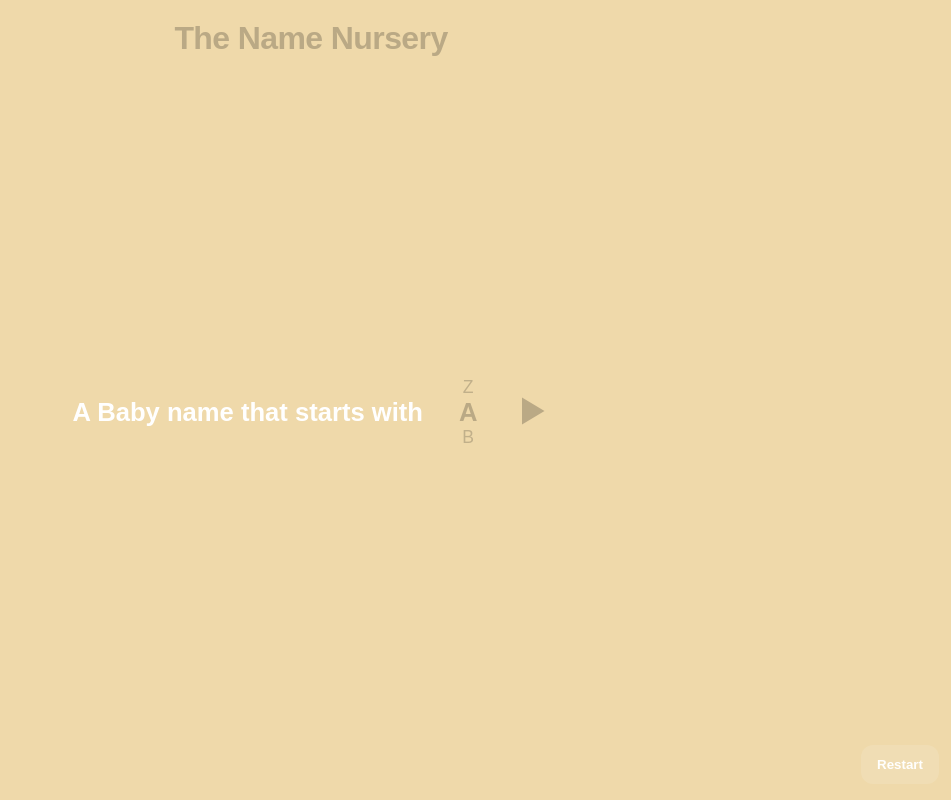
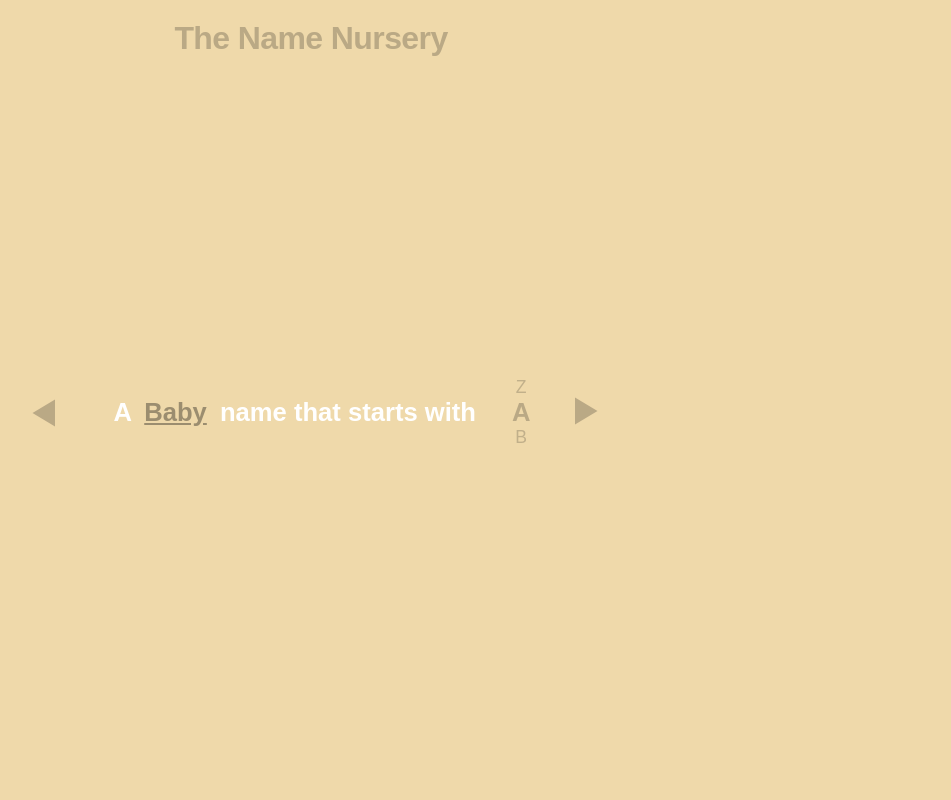
Before and after one commit to jonathankerth/the-name-nursery, a Next.js app: page /names in a window 1280 px wide. Shown: the whole page, without its empty margins (329-1280 px from the left). Built offline with nearby package versions, Linux system fonts and the light colour scheme.

Commit message:
improve page transition

```diff
--- a/src/app/globals.css
+++ b/src/app/globals.css
@@ -15,6 +15,9 @@ body {
   max-width: 100vw;
   overflow-x: hidden;
 }
+
+/* ensure the app wrapper covers the viewport so transition background is visible */
+#app-root { min-height: 100vh; }
 
 body {
   color: var(--foreground);
--- a/src/app/layout.tsx
+++ b/src/app/layout.tsx
@@ -2,6 +2,7 @@ import type { Metadata } from "next";
 import { Geist, Geist_Mono } from "next/font/google";
 import "./globals.css";
 import FloatingRestart from "../components/FloatingRestart";
+import PageTransitionCleaner from "../components/PageTransitionCleaner";
 
 const geistSans = Geist({
 	variable: "--font-geist-sans",
@@ -26,8 +27,11 @@ export default function RootLayout({
 	return (
 		<html lang="en">
 			<body className={`${geistSans.variable} ${geistMono.variable}`}>
-				{children}
-				<FloatingRestart />
+				<div id="app-root">
+					<PageTransitionCleaner />
+					{children}
+					<FloatingRestart />
+				</div>
 			</body>
 		</html>
 	);
--- a/src/app/names/NamesClient.tsx
+++ b/src/app/names/NamesClient.tsx
@@ -27,6 +27,9 @@ export default function NamesClient() {
 	};
 
 	const wheelColor = darken(pageColors[type] || "#ffffff", 0.22);
+
+	// header-like darker color for emphasis
+	const headerColor = darken(pageColors[type] || "#ffffff", 0.35);
 
 	const alphabet = useMemo(
 		() => Array.from({ length: 26 }).map((_, i) => String.fromCharCode(65 + i)),
@@ -98,6 +101,12 @@ export default function NamesClient() {
 				)}`);
 		};
 
+		// prefetch results route for the selected letter to make navigation instantaneous
+		useEffect(() => {
+			const letter = alphabet[index];
+			router.prefetch(`/results?type=${encodeURIComponent(type)}&letter=${encodeURIComponent(letter)}`);
+		}, [index, type, router, alphabet]);
+
 		const submit = (e: React.FormEvent) => {
 			e.preventDefault();
 			doSubmit();
@@ -124,9 +133,30 @@ export default function NamesClient() {
 								}
 							}}
 						>
-					<span className={styles.phrase}>{`A ${
-						type.charAt(0).toUpperCase() + type.slice(1)
-					} name that starts with`}</span>
+					<button
+						className={styles.backTriangle}
+						type="button"
+						aria-label="Back"
+						onClick={() => {
+							router.back();
+						}}
+					>
+						<svg
+							width="36"
+							height="36"
+							viewBox="0 0 32 32"
+							fill="none"
+							xmlns="http://www.w3.org/2000/svg"
+						>
+							<polygon points="24,4 4,16 24,28" fill={wheelColor} />
+						</svg>
+					</button>
+
+					<span className={styles.phrase}>
+						A <span className={styles.selectedType} style={{ color: headerColor }}>{
+							type.charAt(0).toUpperCase() + type.slice(1)
+						}</span> name that starts with
+					</span>
 
 					<div
 						ref={wheelRef}
@@ -164,6 +194,8 @@ export default function NamesClient() {
 							<polygon points="8,4 28,16 8,28" fill={wheelColor} />
 						</svg>
 					</button>
+
+
 				</form>
 			</main>
 		</div>
--- a/src/app/names/names.module.css
+++ b/src/app/names/names.module.css
@@ -21,10 +21,18 @@
 	/* reduce gap so the alphabet column takes less left/right space */
 	gap: 36px;
 	white-space: nowrap;
+	overflow-x: auto;
+	-webkit-overflow-scrolling: touch;
+	padding: 0 12px; /* give space so arrows aren't flush with screen edges */
 }
 .phrase {
 	font-size: 1.6rem;
 	font-weight: 700;
+}
+.selectedType {
+	text-decoration: underline;
+	font-weight: 800;
+	padding: 0 6px;
 }
 .wheelColumn {
 	display: flex;
@@ -72,17 +80,43 @@
 	cursor: pointer;
 }
 
+.backTriangle {
+	background: none;
+	border: none;
+	padding: 6px 8px;
+	margin-right: 6px;
+	cursor: pointer;
+}
+
+.backTriangle svg { display: block; }
+
 .wheelColumn:focus {
 	outline: none;
 }
 
 @media (max-width: 600px) {
+	/* compact layout so everything fits on narrow viewports without horizontal scroll */
+	.sentenceForm {
+		gap: 8px;
+		padding: 0 8px;
+		white-space: nowrap;
+		overflow-x: visible;
+	}
+
 	.phrase {
-		font-size: 1rem;
+		font-size: 0.95rem;
 	}
+
 	.wheelCenter {
-		font-size: 1.6rem;
+		font-size: 1.4rem;
 	}
-	/* tighten the wheel horizontal footprint on small screens by using padding */
-	.wheelColumn { padding: 0 6px; }
+
+	.wheelFaded { font-size: 0.9rem; }
+
+	/* reduce wheel footprint and triangle sizes */
+	.wheelColumn { padding: 0 4px; }
+	.backTriangle { padding: 2px; margin-right: 6px; }
+	.triangleBtn { padding: 4px; margin-left: 6px; }
+
+	.backTriangle svg, .triangleBtn svg { width: 22px; height: 22px; }
 }
--- a/src/app/names/page.tsx
+++ b/src/app/names/page.tsx
@@ -2,9 +2,6 @@ import React from "react";
 import NamesClient from "./NamesClient";
 
 export default function NamesPage() {
-	return (
-		<React.Suspense fallback={<div style={{ padding: 40 }}>Loading...</div>}>
-			<NamesClient />
-		</React.Suspense>
-	);
+	// render the client component directly to avoid showing any suspense fallback
+	return <NamesClient />;
 }
--- a/src/app/page.tsx
+++ b/src/app/page.tsx
@@ -26,6 +26,11 @@ export default function Home() {
 
 	const doSubmit = useCallback(() => {
 		router.push(`/names?type=${encodeURIComponent(picked)}`);
+	}, [picked, router]);
+
+	// Prefetch the names route for the currently selected type for instant navigation
+	useEffect(() => {
+		router.prefetch(`/names?type=${encodeURIComponent(picked)}`);
 	}, [picked, router]);
 
 	useEffect(() => {
--- a/src/components/FloatingRestart.tsx
+++ b/src/components/FloatingRestart.tsx
@@ -1,10 +1,19 @@
 "use client";
 import React from "react";
-import { useRouter } from "next/navigation";
+import { useRouter, usePathname } from "next/navigation";
 import styles from "./FloatingRestart.module.css";
 
 export default function FloatingRestart() {
   const router = useRouter();
+  const pathname = usePathname();
+  // prefetch the home route for quicker transitions
+  React.useEffect(() => {
+    router.prefetch("/");
+  }, [router]);
+
+  // hide the floating restart on the alphabet (/names) page
+  if (pathname && pathname.startsWith("/names")) return null;
+
   return (
     <div className={styles.floating}>
       <button
--- /dev/null
+++ b/src/components/PageTransitionCleaner.tsx
@@ -0,0 +1,18 @@
+"use client";
+import { useEffect } from "react";
+import { usePathname } from "next/navigation";
+
+export default function PageTransitionCleaner() {
+  const pathname = usePathname();
+  useEffect(() => {
+    const root = document.getElementById("app-root");
+    if (!root) return;
+    // apply a neutral background during route changes to avoid black flash
+    root.style.background = getComputedStyle(document.body).backgroundColor || "#fff";
+    // remove background after a short delay so page content shows through
+    const t = setTimeout(() => (root.style.background = "transparent"), 120);
+    return () => clearTimeout(t);
+  }, [pathname]);
+
+  return null;
+}
```
Also changed, not shown: src/components/LoadingProvider.module.css (added, +21 -0 lines), src/components/LoadingProvider.tsx (added, +23 -0 lines).
